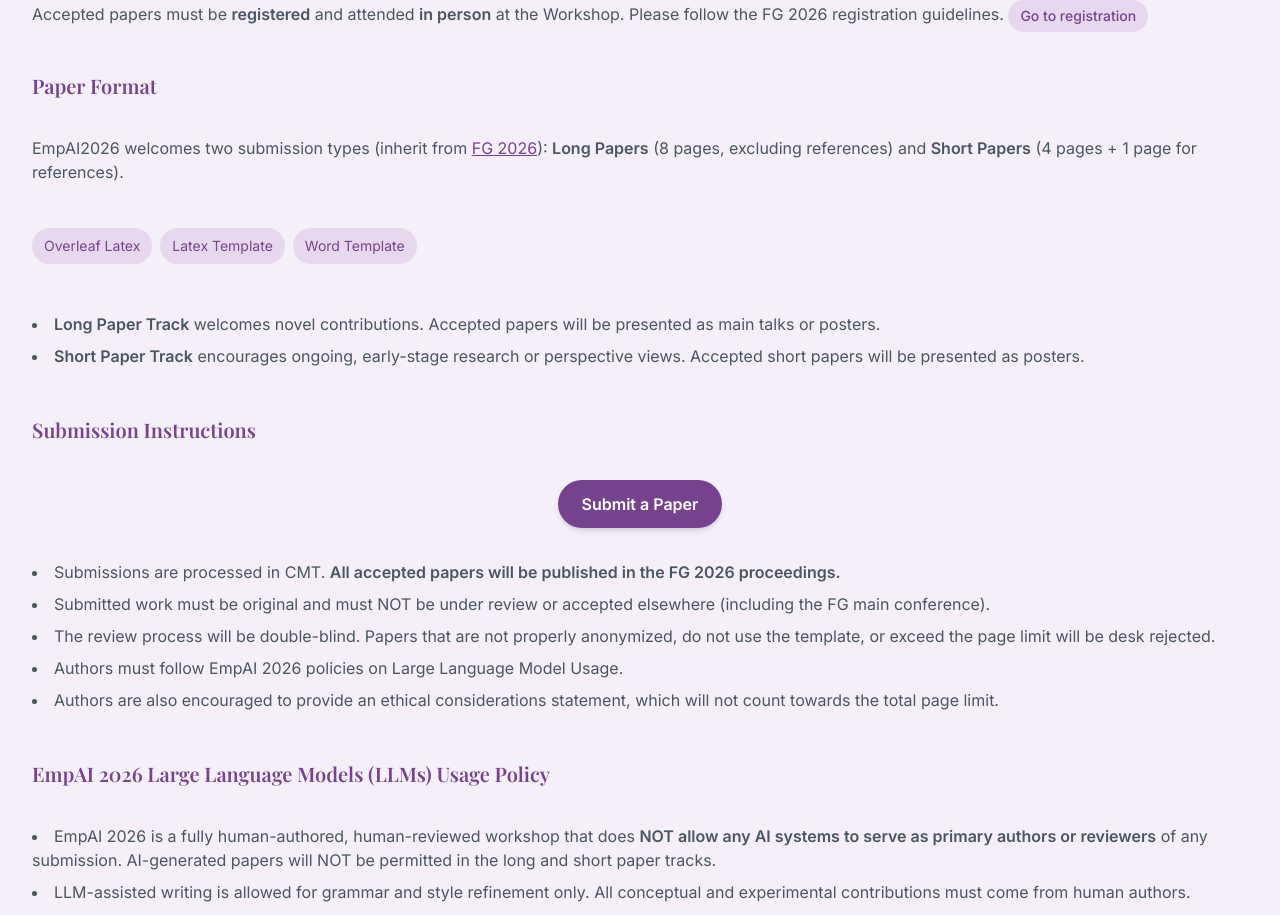
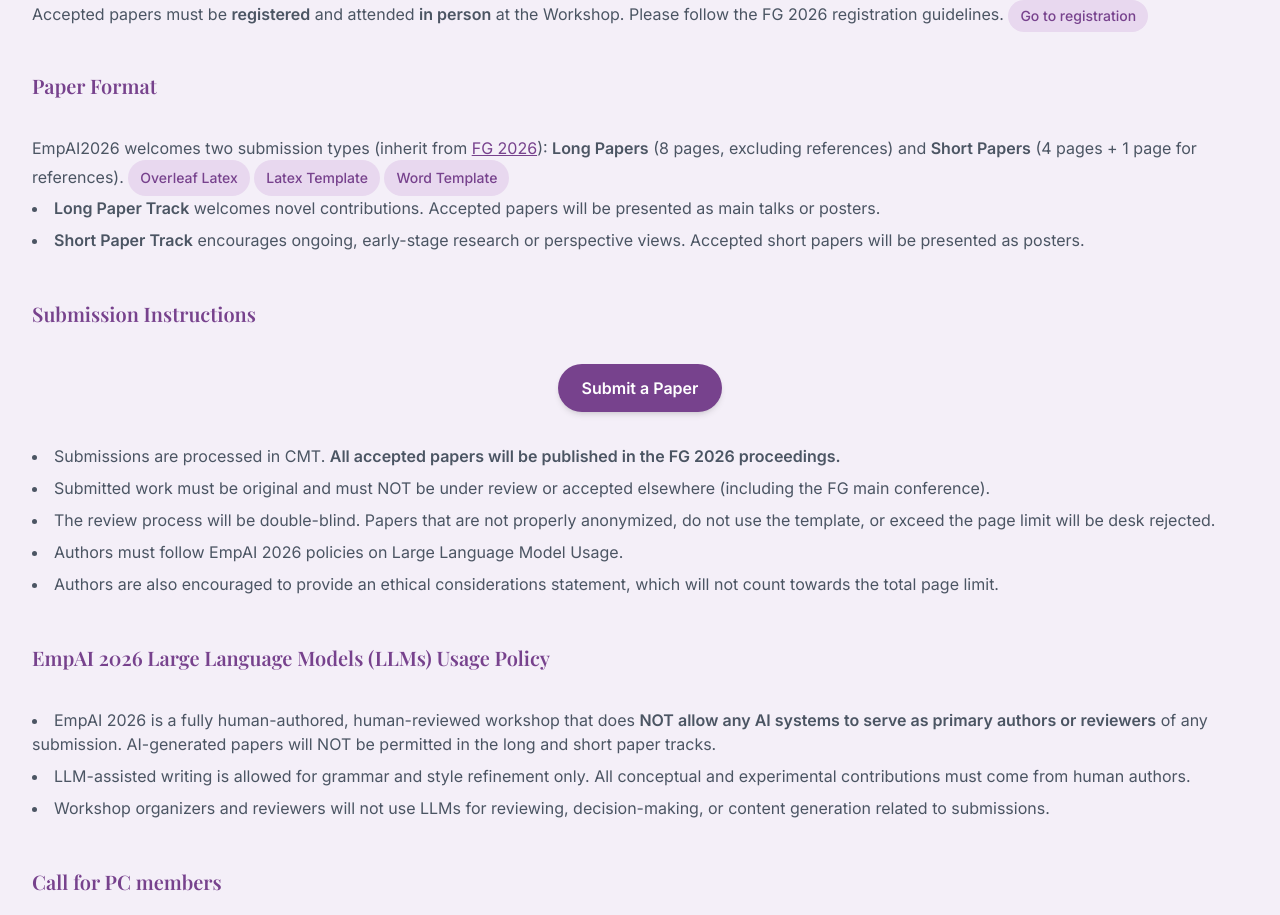
Before and after one commit to ElizaZhou96/EmpAI26, a React (Vite) app: page / in a window 1280 px wide. Shown: the part 2228-3143 px from the top of the page. Built offline with nearby package versions, Linux system fonts and the light colour scheme.

Commit message:
Update App.tsx

```diff
--- a/src/App.tsx
+++ b/src/App.tsx
@@ -229,39 +229,41 @@
 				  </a>
 				</p>
 
-			  <h3 className="text-xl font-semibold text-[#77428D] mb-1">
-				  Paper Format
-				</h3>
-
-				<p className="text-gray-600 mt-0 mb-3">
-				  EmpAI2026 welcomes two submission types (inherit from{' '}
-				  <a
-				    href="https://fg2026.ieee-biometrics.org/cfp/"
+			   <h3 className="text-xl font-semibold text-[#77428D] mb-1">Paper Format</h3>
+	              <p className="text-gray-600">
+	                EmpAI2026 welcomes two submission types (inherit from <a href="https://fg2026.ieee-biometrics.org/cfp/" target="_blank" rel="noopener noreferrer" className="text-[#77428D] underline hover:text-gray-600"> FG 2026</a>): <strong>Long Papers</strong> (8 pages, excluding references) and <strong>Short Papers</strong> (4 pages + 1 page for references).
+					 {' '}<a
+	                  href="https://www.overleaf.com/read/vtbwkbhhbxpp#35990f"
 	                  target="_blank"
 	                  rel="noopener noreferrer"
-				    className="text-[#77428D] underline hover:text-gray-600"
+	                  className="inline-flex items-center px-3 py-2 text-sm font-medium rounded-full bg-[#E8D8EF] text-[#77428D] hover:bg-[#D9C1E6] transition"
 	                >
-				    FG 2026
-				  </a>
-				  ): <strong>Long Papers</strong> (8 pages, excluding references) and <strong>Short Papers</strong> (4 pages + 1 page for references).
-				</p>
-
-				<div className="flex flex-wrap gap-2 mb-4">
-				  <a className="inline-flex px-3 py-2 text-sm rounded-full bg-[#E8D8EF] text-[#77428D] hover:bg-[#D9C1E6]">
 	                  Overleaf Latex
 	                </a>
-				  <a className="inline-flex px-3 py-2 text-sm rounded-full bg-[#E8D8EF] text-[#77428D] hover:bg-[#D9C1E6]">
+
+					{' '}<a
+	                  href="https://drive.google.com/file/d/1RBOaG7JogyFI7nigzHjJfn36pHQ3rakp/view?usp=sharing"
+	                  target="_blank"
+	                  rel="noopener noreferrer"
+	                  className="inline-flex items-center px-3 py-2 text-sm font-medium rounded-full bg-[#E8D8EF] text-[#77428D] hover:bg-[#D9C1E6] transition"
+	                >
 	                  Latex Template
 	                </a>
-				  <a className="inline-flex px-3 py-2 text-sm rounded-full bg-[#E8D8EF] text-[#77428D] hover:bg-[#D9C1E6]">
+
+					{' '}<a
+	                  href="https://docs.google.com/document/d/1nekOaVw4SB3U0HkgoKdf06mWzPmjDQQh/edit?usp=sharing&ouid=104016129676819843735&rtpof=true&sd=true"
+	                  target="_blank"
+	                  rel="noopener noreferrer"
+	                  className="inline-flex items-center px-3 py-2 text-sm font-medium rounded-full bg-[#E8D8EF] text-[#77428D] hover:bg-[#D9C1E6] transition"
+	                >
 	                  Word Template
 	                </a>
-				</div>
 
 					<ul className="text-gray-600 mb-4 list-disc list-inside space-y-2">
-				  <li><strong>Long Paper Track</strong> welcomes novel contributions. Accepted papers will be presented as main talks or posters.</li>
-				  <li><strong>Short Paper Track</strong> encourages ongoing, early-stage research or perspective views. Accepted short papers will be presented as posters.</li>
+					<li><strong>Long Paper Track</strong> welcomes novel contributions. Accepted papers will be presented as main talks or posters. </li>
+					<li><strong>Short Paper Track</strong> encourages ongoing, early-stage research or perspective views. Accepted short papers will be presented as posters. </li>
 				  	</ul>
+				  </p>
 
 			  <h3 className="text-xl font-semibold text-[#77428D] mb-1">Submission Instructions</h3>
               <div className="flex justify-center">
```
Lines whose indentation alone changed are shown as unchanged.
